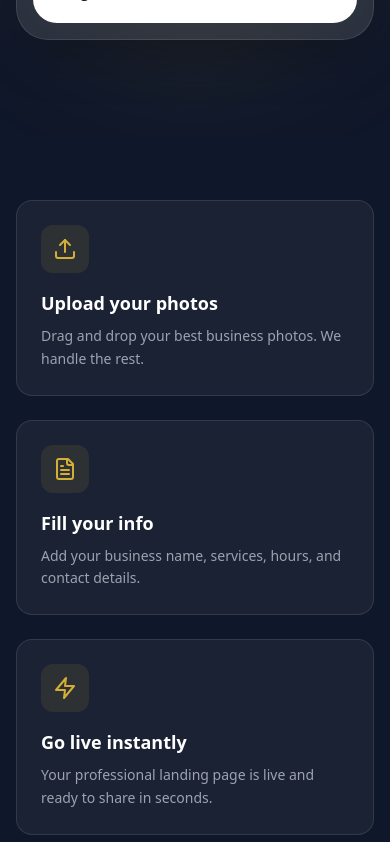
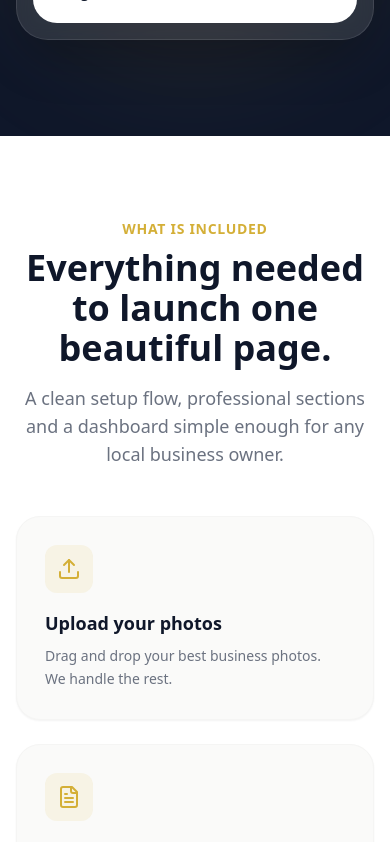
Before and after one commit to gabrieljcsena26-web/vitrine, a Next.js app: page / in a window 390 px wide. Shown: the part 1440-2282 px from the top of the page. Built offline with nearby package versions, Linux system fonts and the light colour scheme; no server answers.

Commit message:
Rebalance homepage with lighter sections

```diff
--- a/app/page.tsx
+++ b/app/page.tsx
@@ -125,20 +125,27 @@ export default function HomePage() {
       </section>
 
       {/* Feature Cards */}
-      <section className="py-16 px-4">
-        <div className="max-w-5xl mx-auto">
+      <section className="py-20 px-4 bg-white text-navy">
+        <div className="max-w-6xl mx-auto">
+          <div className="text-center mb-12">
+            <span className="text-gold font-semibold text-sm uppercase tracking-wider">What is included</span>
+            <h2 className="text-4xl md:text-5xl font-black mt-2">Everything needed to launch one beautiful page.</h2>
+            <p className="text-gray-500 text-lg mt-4 max-w-2xl mx-auto">
+              A clean setup flow, professional sections and a dashboard simple enough for any local business owner.
+            </p>
+          </div>
           <div className="grid grid-cols-1 md:grid-cols-3 gap-6">
             {[
               { icon: <Upload className="w-6 h-6" />, title: 'Upload your photos', desc: 'Drag and drop your best business photos. We handle the rest.' },
               { icon: <FileText className="w-6 h-6" />, title: 'Fill your info', desc: 'Add your business name, services, hours, and contact details.' },
               { icon: <Zap className="w-6 h-6" />, title: 'Go live instantly', desc: 'Your professional landing page is live and ready to share in seconds.' },
             ].map((card, i) => (
-              <div key={i} className="bg-white/5 border border-white/10 rounded-2xl p-6 hover:border-gold/30 transition-all">
+              <div key={i} className="bg-stone-50 border border-stone-100 rounded-3xl p-7 hover:border-gold/40 hover:-translate-y-1 transition-all shadow-sm">
                 <div className="w-12 h-12 bg-gold/10 rounded-xl flex items-center justify-center text-gold mb-4">
                   {card.icon}
                 </div>
-                <h3 className="text-white font-bold text-lg mb-2">{card.title}</h3>
-                <p className="text-gray-400 text-sm leading-relaxed">{card.desc}</p>
+                <h3 className="text-navy font-black text-lg mb-2">{card.title}</h3>
+                <p className="text-gray-500 text-sm leading-relaxed">{card.desc}</p>
               </div>
             ))}
           </div>
@@ -146,7 +153,7 @@ export default function HomePage() {
       </section>
 
       {/* Light value section */}
-      <section className="py-20 px-4 bg-white text-navy">
+      <section className="py-20 px-4 bg-stone-50 text-navy border-y border-stone-100">
         <div className="max-w-6xl mx-auto">
           <div className="grid grid-cols-1 lg:grid-cols-[0.9fr_1.1fr] gap-10 items-center">
             <div>
@@ -169,7 +176,7 @@ export default function HomePage() {
                 { icon: <Globe2 className="w-5 h-5" />, title: 'Local SEO base', desc: 'Dynamic metadata, sitemap, and local business structure.' },
                 { icon: <BarChart3 className="w-5 h-5" />, title: 'Easy dashboard', desc: 'Simple numbers, recent leads and recommended next action.' },
               ].map((item) => (
-                <div key={item.title} className="rounded-3xl border border-stone-100 bg-stone-50 p-5 hover:border-gold/40 hover:-translate-y-1 transition-all">
+                <div key={item.title} className="rounded-3xl border border-stone-100 bg-white p-5 hover:border-gold/40 hover:-translate-y-1 transition-all shadow-sm">
                   <div className="w-11 h-11 rounded-2xl bg-gold/10 text-gold flex items-center justify-center mb-4">
                     {item.icon}
                   </div>
@@ -224,7 +231,7 @@ export default function HomePage() {
       </section>
 
       {/* How it works */}
-      <section className="py-24 px-4">
+      <section className="py-24 px-4 bg-white text-navy">
         <div className="max-w-4xl mx-auto text-center">
           <span className="text-gold font-semibold text-sm uppercase tracking-wider">Simple process</span>
           <h2 className="text-4xl font-bold mt-2 mb-16">How it works</h2>
@@ -234,13 +241,13 @@ export default function HomePage() {
               { step: '02', title: 'Add your business', desc: 'Fill in details, upload photos, set your services and hours.' },
               { step: '03', title: 'Share your page', desc: 'Copy your link and share it on Instagram, WhatsApp, Google.' },
             ].map((item, i) => (
-              <div key={i} className="relative">
-                <div className="text-gold/20 font-black text-7xl absolute -top-4 left-1/2 -translate-x-1/2 select-none">
+              <div key={i} className="relative rounded-3xl bg-stone-50 border border-stone-100 p-8 shadow-sm">
+                <div className="text-gold/25 font-black text-7xl absolute -top-5 left-1/2 -translate-x-1/2 select-none">
                   {item.step}
                 </div>
                 <div className="relative pt-8">
-                  <h3 className="text-white font-bold text-xl mb-3">{item.title}</h3>
-                  <p className="text-gray-400">{item.desc}</p>
+                  <h3 className="text-navy font-black text-xl mb-3">{item.title}</h3>
+                  <p className="text-gray-500">{item.desc}</p>
                 </div>
               </div>
             ))}
@@ -249,12 +256,12 @@ export default function HomePage() {
       </section>
 
       {/* Plan limits */}
-      <section className="py-24 px-4">
+      <section className="py-24 px-4 bg-stone-50 text-navy border-y border-stone-100">
         <div className="max-w-5xl mx-auto">
           <div className="text-center mb-16">
             <span className="text-gold font-semibold text-sm uppercase tracking-wider">Plans</span>
             <h2 className="text-4xl font-bold mt-2">Choose the page capacity</h2>
-            <p className="text-gray-400 mt-4">Plan capacity is ready; commercial terms stay private during beta.</p>
+            <p className="text-gray-500 mt-4">Plan capacity is ready; commercial terms stay private during beta.</p>
           </div>
           <div className="grid grid-cols-1 md:grid-cols-2 gap-6 max-w-3xl mx-auto">
             {[
@@ -280,7 +287,7 @@ export default function HomePage() {
                 className={`relative rounded-2xl p-8 border transition-all hover:-translate-y-1 ${
                   plan.highlighted
                     ? 'bg-gold border-gold text-navy'
-                    : 'bg-white/5 border-white/10 hover:border-gold/30'
+                    : 'bg-white border-stone-100 text-navy hover:border-gold/30 shadow-sm'
                 }`}
               >
                 {plan.highlighted && (
@@ -289,14 +296,14 @@ export default function HomePage() {
                   </div>
                 )}
                 <div className="mb-6">
-                  <h3 className={`font-bold text-xl mb-1 ${plan.highlighted ? 'text-navy' : 'text-white'}`}>
+                  <h3 className="font-bold text-xl mb-1 text-navy">
                     {plan.name}
                   </h3>
-                  <p className={`text-sm mb-4 ${plan.highlighted ? 'text-navy/70' : 'text-gray-400'}`}>
+                  <p className={`text-sm mb-4 ${plan.highlighted ? 'text-navy/70' : 'text-gray-500'}`}>
                     {plan.desc}
                   </p>
                   <div className="flex items-baseline gap-1">
-                    <span className={`text-4xl font-black ${plan.highlighted ? 'text-navy' : 'text-white'}`}>
+                    <span className="text-4xl font-black text-navy">
                       {plan.pages}
                     </span>
                   </div>
@@ -305,7 +312,7 @@ export default function HomePage() {
                   {plan.features.map((feat, j) => (
                     <li key={j} className="flex items-center gap-2">
                       <Check className={`w-4 h-4 flex-shrink-0 ${plan.highlighted ? 'text-navy' : 'text-gold'}`} />
-                      <span className={`text-sm ${plan.highlighted ? 'text-navy' : 'text-gray-300'}`}>{feat}</span>
+                      <span className={`text-sm ${plan.highlighted ? 'text-navy' : 'text-gray-600'}`}>{feat}</span>
                     </li>
                   ))}
                 </ul>
@@ -326,8 +333,8 @@ export default function HomePage() {
       </section>
 
       {/* CTA */}
-      <section className="py-24 px-4 text-center">
-        <div className="max-w-2xl mx-auto">
+      <section className="py-24 px-4 text-center bg-white text-navy">
+        <div className="max-w-2xl mx-auto rounded-[2rem] bg-gradient-to-br from-stone-50 to-white border border-stone-100 p-10 shadow-sm">
           <div className="flex justify-center gap-2 mb-5 flex-wrap">
             {['Ready demos', 'WhatsApp leads', 'SEO foundation'].map((label) => (
               <span key={label} className="rounded-full border border-gold/20 bg-gold/10 px-3 py-1 text-gold text-xs font-bold">
```
